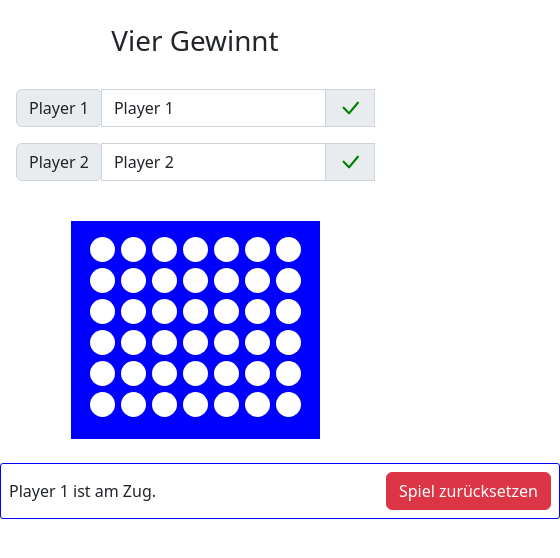
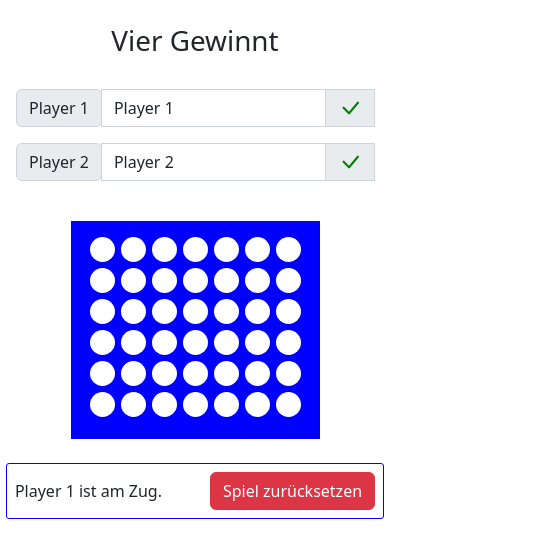
Before and after one commit to alexander-foerster/viergewinnt, an Angular app: page / in a window 390 px wide. Shown: the top 558 px of the page, 560 px wide, since content can reach past the window. Built offline with nearby package versions, Linux system fonts and the light colour scheme.

Commit message:
Anpassung Responsive Design

```diff
--- a/src/app/board/board.component.html
+++ b/src/app/board/board.component.html
@@ -7,7 +7,7 @@
 </div>
 
 <div class="d-flex">
-    <div class="mt-4 mx-auto align-items-center" style="min-width: 35em; border-style: solid; border-radius: 3px;  border-width: 1px;  border-color: blue; padding: 0.5em;">
+    <div class="col-lg-4 mt-4 mx-auto align-items-center" style="border-style: solid; border-radius: 3px;  border-width: 1px;  border-color: blue; padding: 0.5em;">
         <div class="d-flex align-items-center" style="justify-content: space-between;">
             <span style="margin-right: 3em">{{currentPlayerName}} ist am Zug.</span>
             <button type="button" class="btn btn-danger" (click)="reset()">Spiel zurücksetzen</button>
```
